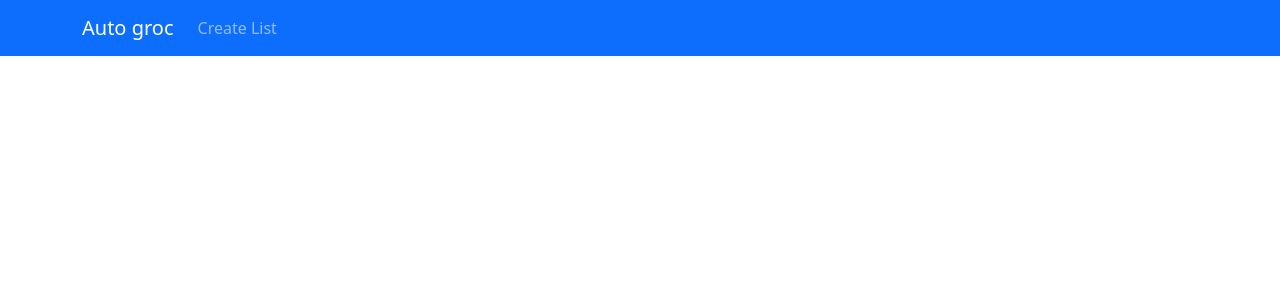
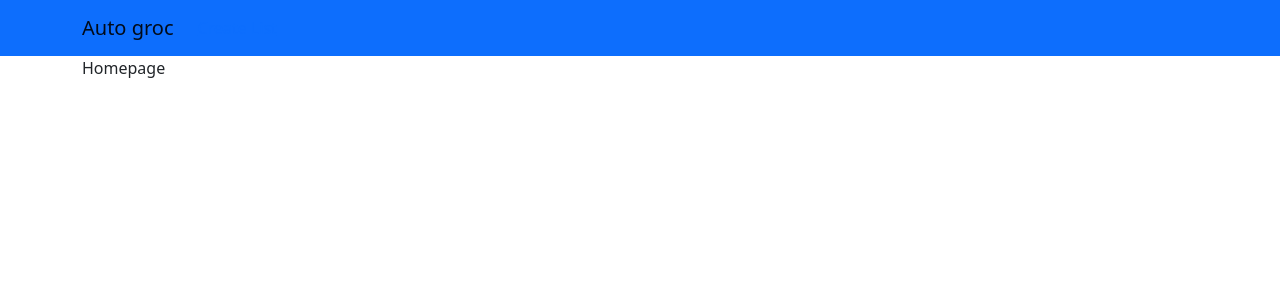
Before and after one commit to mitchfaber/autogroc, a React (Create React App) app in the folder client/: page / in a window 1280 px wide. Shown: the top 300 px of the page. Built offline with nearby package versions, Linux system fonts and the light colour scheme.

Commit message:
setup some nav, added router dom

```diff
--- a/client/package.json
+++ b/client/package.json
@@ -37,6 +37,7 @@
   },
   "devDependencies": {
     "bootstrap": "^5.1.3",
+    "react-router-dom": "^6.2.2",
     "sass": "^1.49.9"
   }
 }
--- a/client/src/App.js
+++ b/client/src/App.js
@@ -1,8 +1,19 @@
 import Navbar from "./Navbar";
+import { BrowserRouter as Router, Switch, Route, Routes, Link } from "react-router-dom";
+import Homepage from "./Homepage";
+import List from "./List";
 function App() {
 	return (
 		<div>
-			<Navbar />
+			<Router>
+				<Navbar />
+				<Routes>
+					<Route path="/" element={<Homepage />} />
+				</Routes>
+				<Routes>
+					<Route path="/create-list" element={<List />} />
+				</Routes>
+			</Router>
 		</div>
 	);
 }
--- /dev/null
+++ b/client/src/Homepage.js
@@ -0,0 +1,5 @@
+import React from "react";
+
+export default function Homepage() {
+	return <div className="container">Homepage</div>;
+}
--- /dev/null
+++ b/client/src/List.js
@@ -0,0 +1,5 @@
+import React from "react";
+
+export default function List() {
+	return <div className="container">Create List</div>;
+}
--- a/client/src/Navbar.js
+++ b/client/src/Navbar.js
@@ -1,9 +1,12 @@
 import React, { useState } from "react";
+import { Link } from "react-router-dom";
 export default function Navbar() {
 	return (
-		<nav className="navbar navbar-expand-lg navbar-dark bg-primary">
+		<nav className="navbar navbar-expand-lg navbar-light bg-primary">
 			<div className="container">
-				<div className="navbar-brand">Auto groc</div>
+				<Link to="/" className="navbar-brand">
+					Auto groc
+				</Link>
 				<button
 					className="navbar-toggler"
 					type="button"
@@ -16,7 +19,9 @@ export default function Navbar() {
 				</button>
 				<div className="collapse navbar-collapse" id="navbarText">
 					<ul className="navbar-nav mr-auto">
-						<li className="nav-item nav-link">Create List</li>
+						<li className="nav-item nav-link">
+							<Link to="/create-list">Create List</Link>
+						</li>
 					</ul>
 				</div>
 			</div>
```
Also changed, not shown: 1 other file (tests, documents, lock files or other folders).
